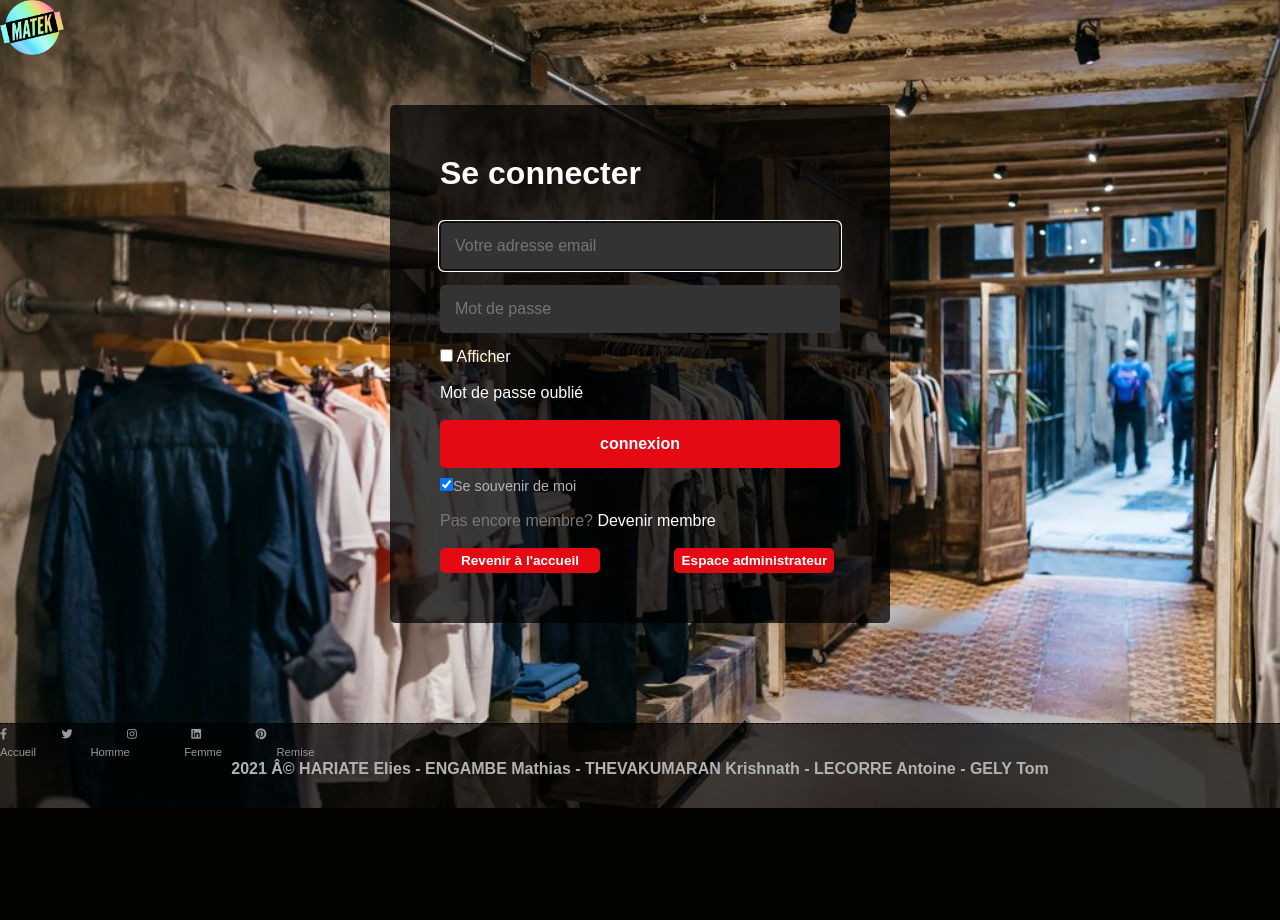
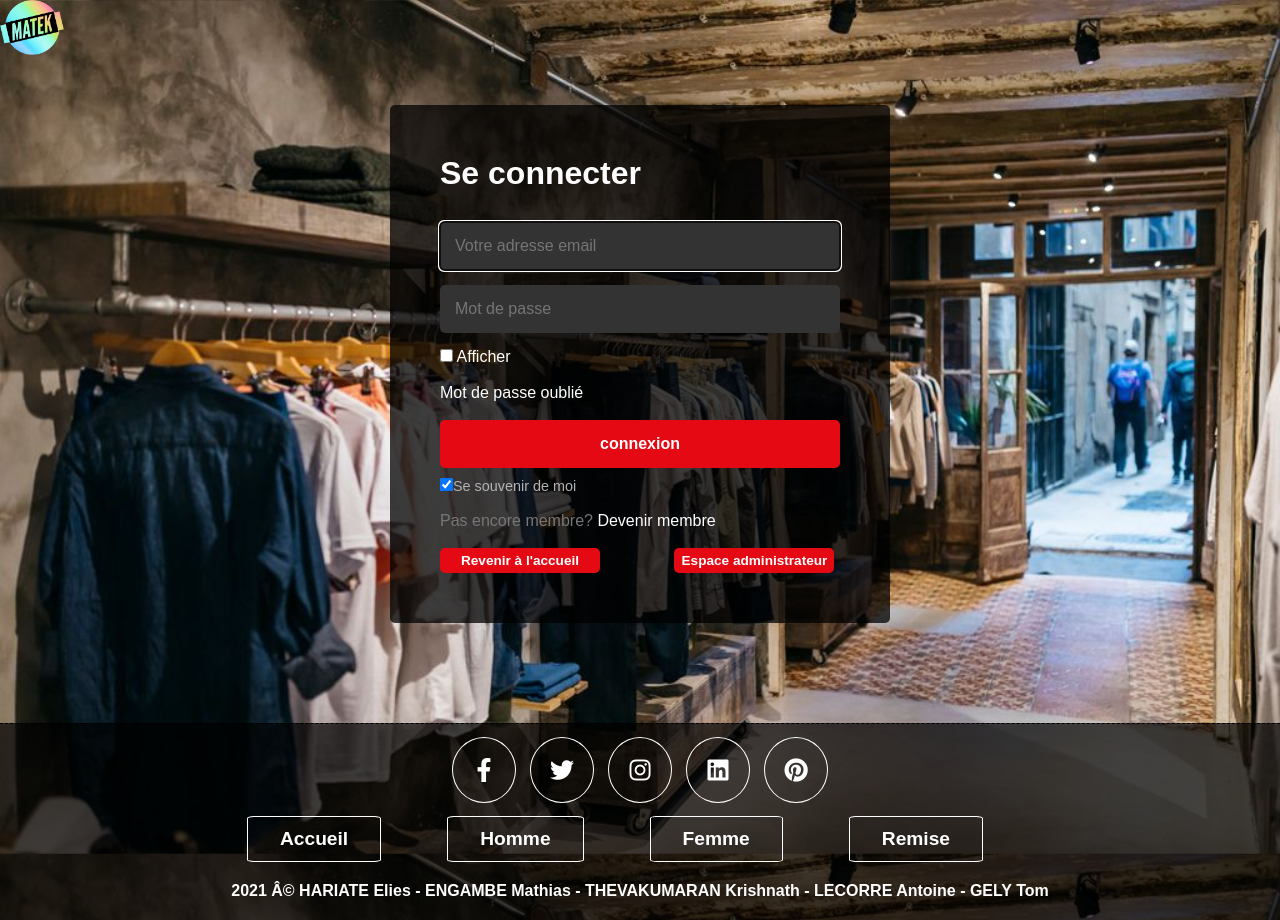
Before and after one commit to krishnath92/e-commerce, a PHP site: page /path/espace_commun/connexion.php in a window 1280 px wide. Before the commit the page ends 808 px from the top, so only its background shows below. Run offline with PHP 8.4, Linux system fonts and the light colour scheme.

Commit message:
footer and connnexion change

```diff
--- a/design/footerFormulaires.css
+++ b/design/footerFormulaires.css
@@ -2,144 +2,65 @@
     box-sizing: border-box;
     margin: 0;
     padding: 0;
+
 }
 
-a{
-    color: white;
+body {
+    background-color: #dad3e762;
+    font-family: Arial, Helvetica, sans-serif;
+    height: 100vh;
+    display: flex;
+    flex-direction: column;
 }
 
-
-/*h1 {
-    font-size: 10vmin;
-    text-align: center;
-    margin-top: 20px;
-    color: #333;
-}*/
-
-.content {
-    /* grow shrink basis */
-    flex: 1 0 auto;
-}
-.content p {
-    padding: 2vw 10vw 5vw;
-    text-align: justify;
-}
 
 footer {
     flex-shrink: 0;
     border-top: 1px dashed #000;
     width: 100%;
     /*background: wheat;*/
-   /* background: #333333;*/
     background-color: rgba(0,0,0,.7);
-    color: #b3b3b3;
-    padding-bottom: 30px;
+    color: white;
+    padding-bottom: 20px;
     margin-top: 100px;
+    text-align: center;
 }
 
 
+.share{
+    padding:0.5rem 0;
+  }
+.share a{
+    width: 4rem;
+    line-height: 4rem;
+    font-size: 1.5rem;
+    color:#fff;
+    border: 1px solid rgb(255, 255, 255);
+    margin:.3rem;
+    border-radius: 50%;
+  }
 
-.content-footer {
-    max-width: 1000px;
-    margin: 0 auto;
+.share a:hover{
+    background-color: #d3d3d3;
+  }
+
+.links{
     display: flex;
     justify-content: center;
-    align-items: flex-start;
-    font-size: 16px;
-    padding: 50px 0 100px;
+    flex-wrap: wrap;
+    padding-bottom:20px;
+    gap:1rem;
 }
 
-.bloc {
-    flex-basis: 20%;
-    margin: 0 30px;
+.links a{
+    padding:.7rem 2rem;
+    color:#fff;
+    border: 1px solid rgb(255, 255, 255);
+    font-size: 1.2rem;
+    font-weight:bold;
+    border-radius: 5%;
 }
 
-/* contact */
-.footer-contact h3,
-.footer-services h3,
-.footer-schedule h3,
-.footer-medias h3 {
-    font-size: 22px;
-    padding-bottom: 20px;
+.links a:hover{
+    background-color: #d3d3d3;
 }
-
-.footer-contact p {
-    padding: 5px 0;
-}
-
-/* Services */
-
-
-.services-list,
-.schedule-list,
-.media-list {
-    list-style-type: none;
-}
-.services-list li {
-    padding: 2px 0;
-}
-.services-list a {
-    text-decoration: none;
-    color: white;
-}
-.services-list a:hover {
-    font-weight: bold;
-}
-
-
-/* Medias */
-
-.media-list {
-    position: relative;
-    right: 10px;
-}
-.media-list svg {
-    width: 30px;
-    margin: 10px 10px;
-}
-.media-list a {
-    text-decoration: none;
-    color: white;
-    display: flex;
-    align-items: center;
-    font-size: 20px;
-}
-.media-list a:hover{
-    font-weight: bold;
-}
-
-/* Media queries */
-
-@media screen and (max-width: 1000px) {
-
-    .content-footer {
-        max-width: 100%;
-        flex-wrap: wrap;
-    }
-    .bloc {
-        flex-basis: auto;
-        margin: 20px 20px;
-    }
-
-
-}
-
-
-@media screen and (max-width: 600px) {
-    .content-footer {
-        justify-content: center;
-        padding-top: 30px;
-    }
-    .bloc {
-        flex-basis: 70%;
-        /* margin: 10px; */
-    }
-    .footer-contact h3,
-    .footer-services h3,
-    .footer-schedule h3,
-    .footer-medias h3 {
-        padding-bottom: 5px;
-    }
-
-
-}
--- a/espace_commun/connexion.php
+++ b/espace_commun/connexion.php
@@ -104,7 +104,7 @@ if(!empty($_POST['email']) && !empty($_POST['password'])){
 <body>
 
 <div id="brand" >
-	<a href="accueilCommun.php" ><img style="height: 55px" src="../img/logo.png" alt=""></a>
+	<a href="accueilCommun.php?accueil=1" ><img style="height: 55px" src="../img/logo.png" alt=""></a>
 </div>
 
 	<section>
```
